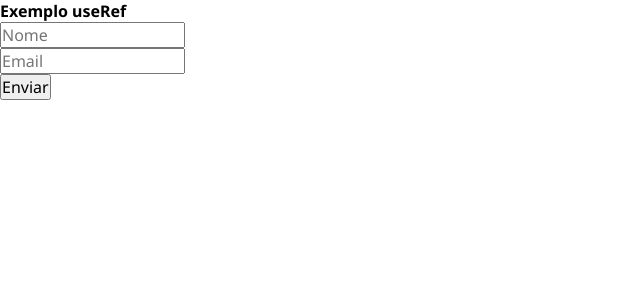
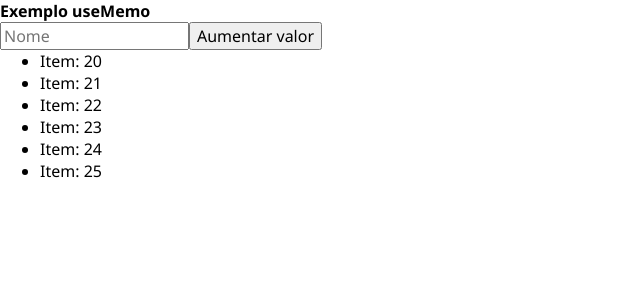
Before and after one commit to Mestres-da-Web/trilha-react, a React (Create React App) app: page /hooks in a window 1280 px wide. Shown: the top 300 px of the page, without its empty margins (0-640 px from the left). Built offline with nearby package versions, Linux system fonts and the light colour scheme.

Commit message:
6 - Aula 4

```diff
--- a/src/App.tsx
+++ b/src/App.tsx
@@ -7,13 +7,14 @@ import Home from "./pages/Home";
 import SignIn from "./pages/SignIn";
 import ForgotPassword from "./pages/ForgotPassword";
 import NotFound from "./pages/NotFound";
-import UseRefExample from "./pages/Examples/useRef";
+
+import UseMemoExample from "./pages/Examples/useMemo";
 
 function App() {
   return (
     <Routes>
       <Route index element={<Home />} />
-      <Route path="hooks" element={<UseRefExample />} />
+      <Route path="hooks" element={<UseMemoExample />} />
       <Route path="signup" element={<SignUp />} />
       <Route path="signin" element={<SignIn />} />
       <Route path="forgot" element={<ForgotPassword />} />
--- a/src/global.styles.css
+++ b/src/global.styles.css
@@ -2,7 +2,7 @@
 
 * {
   margin: 0;
-  padding: 0;
+  /* padding: 0; */
   box-sizing: border-box;
   font-size: 16px;
   font-family: 'Noto Sans', sans-serif;
--- /dev/null
+++ b/src/pages/Examples/useMemo/index.tsx
@@ -0,0 +1,46 @@
+import React, { ChangeEvent, memo, useMemo, useState } from "react";
+
+interface RenderListProps {
+  items: number[];
+}
+
+// const RenderList = memo(() => {})
+
+function RenderList({ items }: RenderListProps) {
+  console.log("Componente RenderList renderizada");
+  return (
+    <div>
+      <ul>
+        {items.map((item) => (
+          <li>Item: {item}</li>
+        ))}
+      </ul>
+    </div>
+  );
+}
+
+const RenderListMemoized = memo(RenderList);
+
+function UseMemoExample() {
+  const [name, setName] = useState("");
+  const [value, setValue] = useState(20);
+
+  const numberListMemoized = useMemo(() => {
+    return [value, 21, 22, 23, 24, 25];
+  }, [value]);
+
+  const handleChange = (e: ChangeEvent<HTMLInputElement>) => {
+    setName(e.target.value);
+  };
+
+  return (
+    <div>
+      <h1>Exemplo useMemo</h1>
+      <input placeholder="Nome" value={name} onChange={handleChange} />
+      <button onClick={() => setValue(value + 1)}>Aumentar valor</button>
+      <RenderListMemoized items={numberListMemoized} />
+    </div>
+  );
+}
+
+export default UseMemoExample;
```
